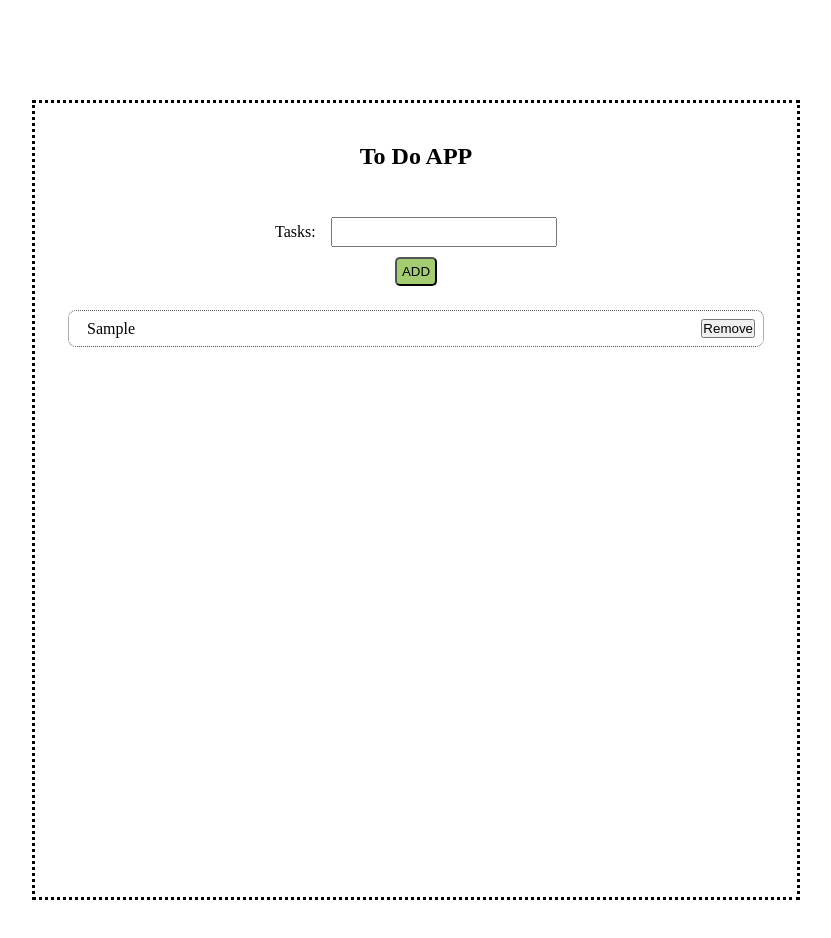
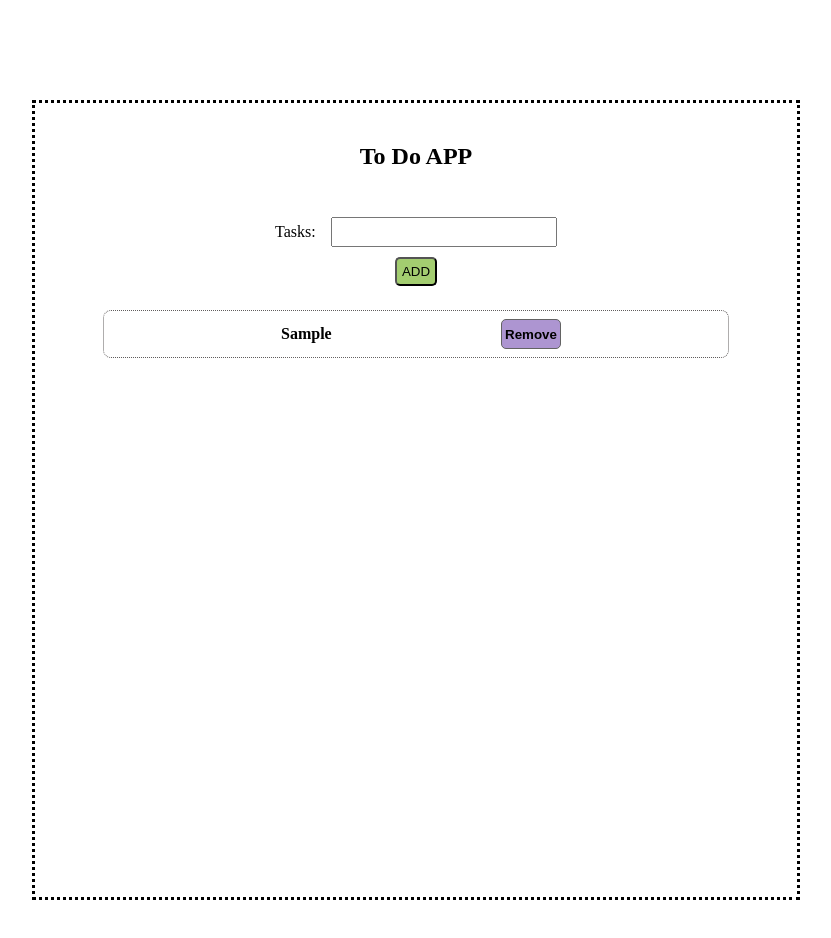
Before and after one commit to angkamilama/REACT-To-do-app, a React (Create React App) app: page / in a window 1280 px wide. Both pictures are taken after typing "Sample" into the empty fields and a click on the button "ADD". Shown: the top 938 px of the page, without its empty margins (224-1055 px from the left). Built offline with nearby package versions, Linux system fonts and the light colour scheme.

Commit message:
used unique key in map and two step to remove topic

```diff
--- a/package.json
+++ b/package.json
@@ -10,6 +10,7 @@
     "react-dom": "^18.2.0",
     "react-icons": "^4.8.0",
     "react-scripts": "5.0.1",
+    "uuid": "^9.0.0",
     "web-vitals": "^2.1.4"
   },
   "scripts": {
--- a/src/App.js
+++ b/src/App.js
@@ -1,23 +1,39 @@
 import style from "./Style.css";
-import { useState, useRef } from "react";
+import { useState } from "react";
 import { FaRegTrashAlt } from "react-icons/fa";
+import { v4 as uuidv4 } from "uuid";
 
 function App() {
   const [inputValue, setInputValue] = useState("");
   const [todoTopic, setTodoTopic] = useState([]);
+  const [showPop, setShowPop] = useState(false);
+  const [removeId, setRemoveId] = useState("");
 
   const handleSubmit = (e) => {
     e.preventDefault();
-    setTodoTopic((todoTopic) => [...todoTopic, inputValue]);
-    setInputValue("");
+    let idNum = uuidv4();
+    if (inputValue === "") {
+      alert("Please enter a task!!!");
+    } else {
+      console.log(inputValue);
+      setTodoTopic((todoTopic) => [
+        ...todoTopic,
+        { name: inputValue, id: idNum },
+      ]);
+      setInputValue("");
+    }
   };
-  const RemoveTopic = (index) => {
-    const updatedTodoTopic = todoTopic.filter(
-      (todo) => todoTopic.indexOf(todo) !== index
-    );
+
+  const RemoveTopic = () => {
+    setShowPop((showPop) => !showPop);
+    const updatedTodoTopic = todoTopic.filter((todo) => todo.id !== removeId);
     setTodoTopic(updatedTodoTopic);
   };
-  console.log(inputValue, todoTopic);
+
+  const showContents = (val) => {
+    setShowPop((showPop) => !showPop);
+    setRemoveId((removeId) => val);
+  };
 
   return (
     <div className="main-container">
@@ -33,25 +49,49 @@ function App() {
               onChange={(e) => setInputValue(e.target.value)}
             />
           </label>
-          <button>ADD</button>
+          <button type="submit">ADD</button>
         </form>
         <div className="lists">
           <div className="topics">
-            {todoTopic.map((list, index) => {
+            {todoTopic.map((list) => {
               return (
-                <div className="topic" key={index}>
-                  <div className="topic-heading">{list}</div>
-                  <button
-                    className="RemoveTopic"
-                    onClick={() => RemoveTopic(index)}
-                  >
-                    Remove
-                  </button>
+                <div className="topic-background">
+                  <div className="topic" key={list.id}>
+                    <div className="topic-heading">{list.name}</div>
+                    <button
+                      className="topic-details"
+                      onClick={() => showContents(list.id)}
+                    >
+                      Remove
+                    </button>
+                  </div>
                 </div>
               );
             })}
           </div>
         </div>
+        {showPop && (
+          <div className="modal-background">
+            <div className="modal-container">
+              <div className="modal-title">
+                <p> Are you sure that you want to remove the task ?</p>
+              </div>
+              <div className="modal-btns">
+                <button
+                  className="topic-remove btn-no"
+                  onClick={() => {
+                    showContents();
+                  }}
+                >
+                  No
+                </button>
+                <button className="topic-remove" onClick={() => RemoveTopic()}>
+                  Yes
+                </button>
+              </div>
+            </div>
+          </div>
+        )}
       </div>
     </div>
   );
--- a/src/Style.css
+++ b/src/Style.css
@@ -71,34 +71,84 @@
 
    .topics {
    padding: 8px;
-   text-align: center;
    width: 100%;
+   }
+
+   .topic-background {
+    width: 90%;
+    margin: 0 auto;
    }
 
   .topic {
    border: 1px dotted rgb(96, 93, 93);
    border-radius: 8px;
    margin-bottom: 15px;
+   width: 100%;
    padding: 8px;
    display: flex;
-   justify-content: space-between;
+   justify-content: space-evenly;
    align-items: center;
-   gap: 20px;
    align-items: center;
   }
 
   .topic-heading {
-   max-width: 250px;
+   max-width: 130px;
    overflow-wrap: break-word;
    margin-left: 10px;
+   font-weight: 600;
   }
 
-  .topic-delete {
+
+  .topic-details,
+  .topic-remove {
     height: 30px;
     width: 60px;
-      padding: 1px;
+    padding: 2px;
+    font-weight: 600;
     margin-left:  10px;
     border: 1px solid rgb(99, 99, 99);
     border-radius: 5px;
+  }
+
+  .topic-details {
+    background-color: rgb(173, 149, 209);
+  }
+
+  .topic-remove {
     background-color: rgb(222, 141, 141);
   }
+
+
+
+  .modal-background{
+    position: fixed;
+    top: 0;
+    width: 100vw;
+    height: 100vh;
+    display: flex;
+    flex-direction: column;
+    justify-content: center;
+    align-items: center;
+    z-index: 2;
+    background-color: rgb(227, 227, 217);
+  }
+
+  .modal-container {
+    height: 250px;
+    width: 400px;
+    border: 1px solid red;
+    display: flex;
+    flex-direction: column;
+    justify-content: space-evenly;
+    align-items: center;
+  }
+
+  .modal-btns {
+    width: 80%;
+    display: flex;
+    justify-content: space-evenly;
+  }
+
+  .btn-no {
+    background-color: rgb(114, 192, 159);
+  }
```
Also changed, not shown: 2 other files (tests, documents, lock files or other folders). Lines whose indentation alone changed are shown as unchanged.
